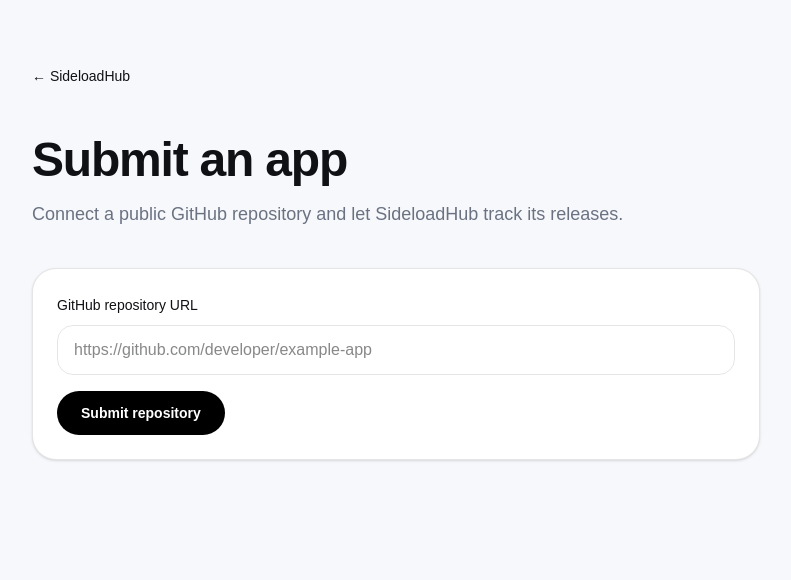
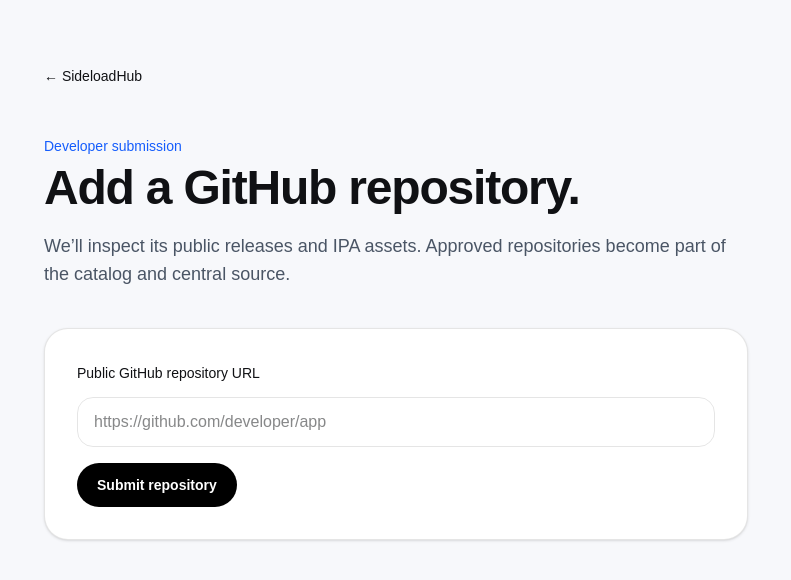
Before and after one commit to vjdev1212/sideloadhub, a Next.js app: page /submit in a window 1280 px wide. Shown: the top 580 px of the page, without its empty margins (244-1035 px from the left). Built offline with nearby package versions, Linux system fonts and the light colour scheme.

Commit message:
feat: connect repository submission page to API

```diff
--- a/app/submit/page.tsx
+++ b/app/submit/page.tsx
@@ -1,13 +1,32 @@
 "use client";
 
 import { FormEvent, useState } from "react";
+import Link from "next/link";
 
 export default function SubmitPage() {
-  const [url, setUrl] = useState("");
+  const [githubUrl, setGithubUrl] = useState("");
   const [message, setMessage] = useState("");
-  async function submit(e: FormEvent) {
-    e.preventDefault();
-    setMessage(url ? "Repository received. Import and approval workflow will be connected next." : "Enter a GitHub repository URL.");
+  const [busy, setBusy] = useState(false);
+
+  async function submit(event: FormEvent) {
+    event.preventDefault(); setBusy(true); setMessage("");
+    try {
+      const response = await fetch("/api/submissions", { method: "POST", headers: { "Content-Type": "application/json" }, body: JSON.stringify({ githubUrl }) });
+      const data = await response.json();
+      if (!response.ok) throw new Error(data.error || "Submission failed");
+      setMessage("Repository submitted. It is now pending approval."); setGithubUrl("");
+    } catch (error) { setMessage(error instanceof Error ? error.message : "Submission failed"); }
+    finally { setBusy(false); }
   }
-  return <main className="mx-auto min-h-screen max-w-3xl px-5 py-16"><a href="/" className="text-sm text-gray-500">← SideloadHub</a><h1 className="mt-12 text-5xl font-semibold tracking-tight">Submit an app</h1><p className="mt-4 text-lg text-gray-500">Connect a public GitHub repository and let SideloadHub track its releases.</p><form onSubmit={submit} className="mt-10 rounded-3xl border border-black/10 bg-white p-6 shadow-sm dark:border-white/10 dark:bg-white/5"><label className="text-sm font-medium">GitHub repository URL</label><input value={url} onChange={e => setUrl(e.target.value)} placeholder="https://github.com/developer/example-app" className="mt-2 w-full rounded-2xl border border-black/10 bg-transparent px-4 py-3 outline-none focus:border-blue-500 dark:border-white/10"/><button className="mt-4 rounded-full bg-black px-6 py-3 text-sm font-semibold text-white dark:bg-white dark:text-black">Submit repository</button>{message && <p className="mt-4 text-sm text-gray-500">{message}</p>}</form></main>;
+
+  return <main className="mx-auto min-h-screen max-w-3xl px-5 py-16 lg:px-8">
+    <Link href="/" className="text-sm text-gray-500">← SideloadHub</Link>
+    <div className="mt-12"><p className="text-sm font-medium text-blue-600">Developer submission</p><h1 className="mt-2 text-5xl font-semibold tracking-tight">Add a GitHub repository.</h1><p className="mt-5 text-lg text-gray-600 dark:text-gray-300">We’ll inspect its public releases and IPA assets. Approved repositories become part of the catalog and central source.</p></div>
+    <form onSubmit={submit} className="mt-10 rounded-3xl border border-black/10 bg-white p-6 shadow-sm dark:border-white/10 dark:bg-white/[.04] sm:p-8">
+      <label className="text-sm font-medium">Public GitHub repository URL</label>
+      <input value={githubUrl} onChange={e => setGithubUrl(e.target.value)} required placeholder="https://github.com/developer/app" className="mt-3 w-full rounded-2xl border border-black/10 bg-transparent px-4 py-3 outline-none ring-0 dark:border-white/10" />
+      <button disabled={busy} className="mt-4 rounded-full bg-black px-5 py-3 text-sm font-semibold text-white disabled:opacity-50 dark:bg-white dark:text-black">{busy ? "Checking…" : "Submit repository"}</button>
+      {message && <p className="mt-4 rounded-2xl bg-gray-100 px-4 py-3 text-sm dark:bg-white/10">{message}</p>}
+    </form>
+  </main>;
 }
```
